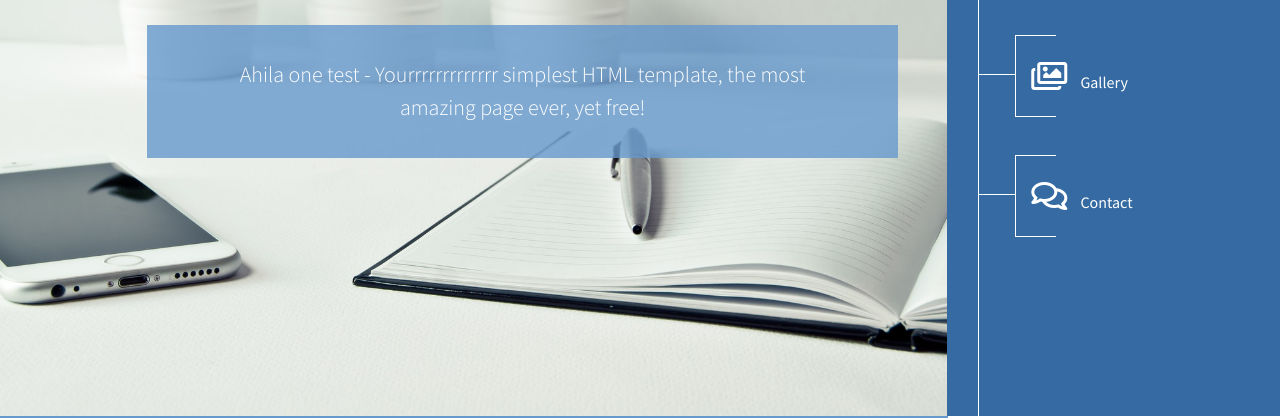
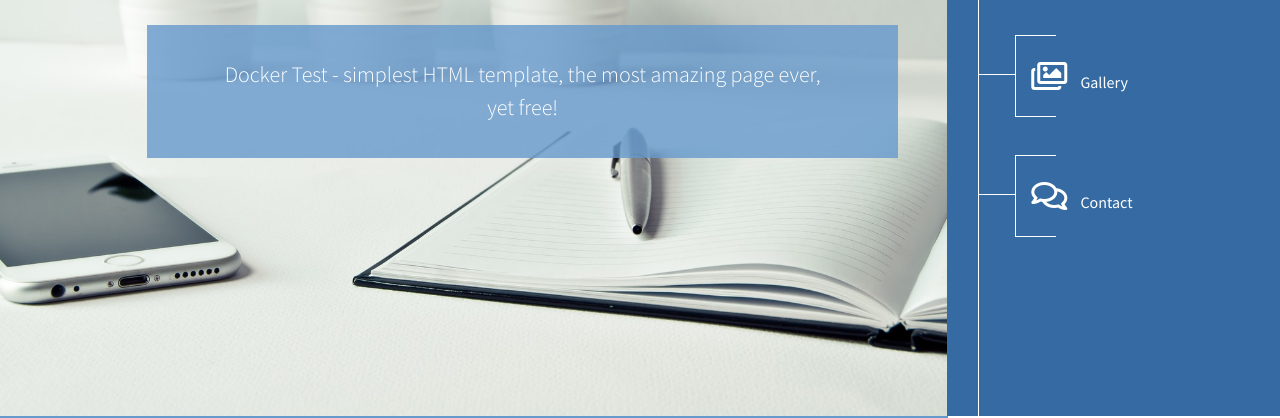
Before and after one commit to Ahila-pro/repo-one, a plain HTML site: page index.html in a window 1280 px wide. Shown: the part 384-802 px from the top of the page. Drawn offline with Linux system fonts and the light colour scheme.

Commit message:
Update index.html

```diff
--- a/index.html
+++ b/index.html
@@ -55,7 +55,7 @@ https://www.tooplate.com/view/2123-simply-amazed
                 <div class="container">
                     <div class="item">
                         <div class="bg-blue-transparent logo-fa"><span><i class="fas fa-2x fa-atom"></i></span> Simply Amazed</div>
-                        <div class="bg-blue-transparent simple"><p>Ahila one test - Yourrrrrrrrrrrrr simplest HTML template, the most amazing page ever, yet free!</p></div>
+                        <div class="bg-blue-transparent simple"><p>Docker Test -  simplest HTML template, the most amazing page ever, yet free!</p></div>
                     </div>
                 </div>
             </div>
```
